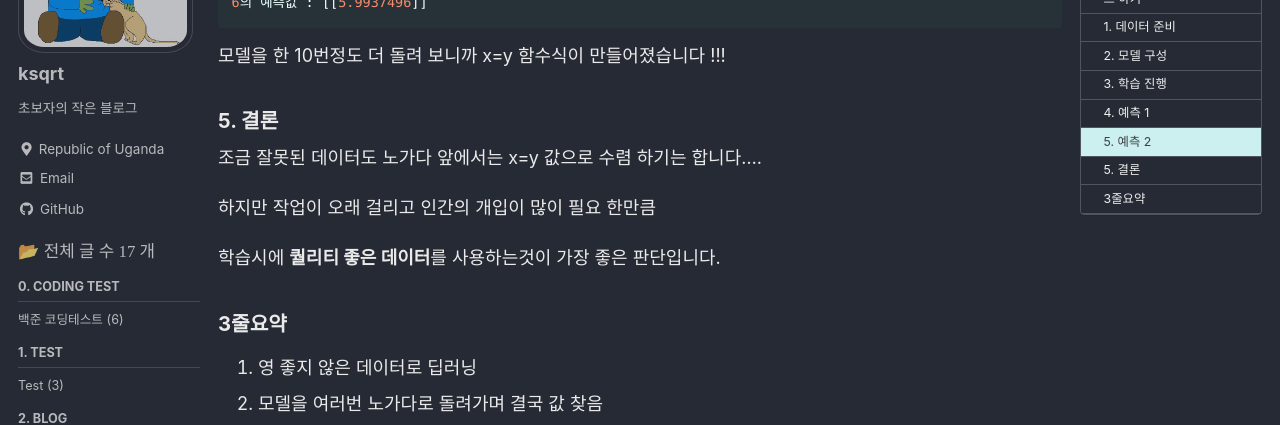
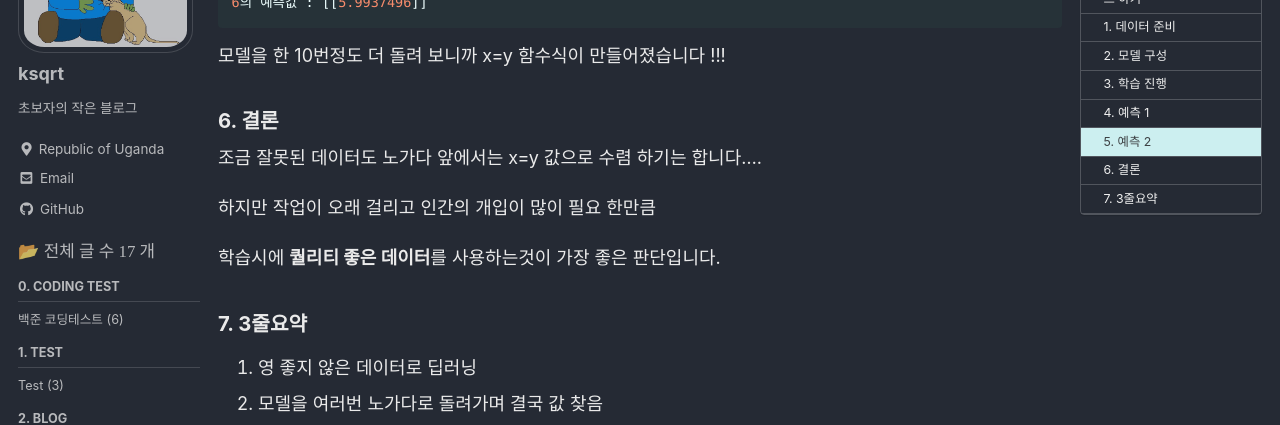
Before and after one commit to ksqrt/ksqrt.github.io, a Jekyll site: the page built from _posts/ai/2023-01-02-ai-딥러닝 잘못된 데이터로 x=y 함수 만들기 !! copy.md, in a window 1280 px wide and 900 px high, scrolled down 2583 px. Shown: the part 152-577 px from the top of the window. Built offline with Jekyll 4.4.1, drawn with Linux system fonts in a browser that asks for light colours; cached includes are drawn as plain includes; comment, search, counter and statistics services are not loaded.

Commit message:
fix 내용

```diff
--- a/_posts/ai/2023-01-02-ai-딥러닝 잘못된 데이터로 x=y 함수 만들기 !! copy.md
+++ b/_posts/ai/2023-01-02-ai-딥러닝 잘못된 데이터로 x=y 함수 만들기 !! copy.md
@@ -129,7 +129,7 @@ print("6의 예측값 :", result)
 
 모델을 한 10번정도 더 돌려 보니까 x=y 함수식이 만들어졌습니다 !!!
 
-### 5. 결론
+### 6. 결론
 
 조금 잘못된 데이터도 노가다 앞에서는 x=y 값으로 수렴 하기는 합니다….
 
@@ -137,7 +137,7 @@ print("6의 예측값 :", result)
 
 학습시에 **퀄리티 좋은 데이터**를 사용하는것이 가장 좋은 판단입니다.
 
-### 3줄요약
+### 7. 3줄요약
 
 1. 영 좋지 않은 데이터로 딥러닝
 2. 모델을 여러번 노가다로 돌려가며 결국 값 찾음
```
